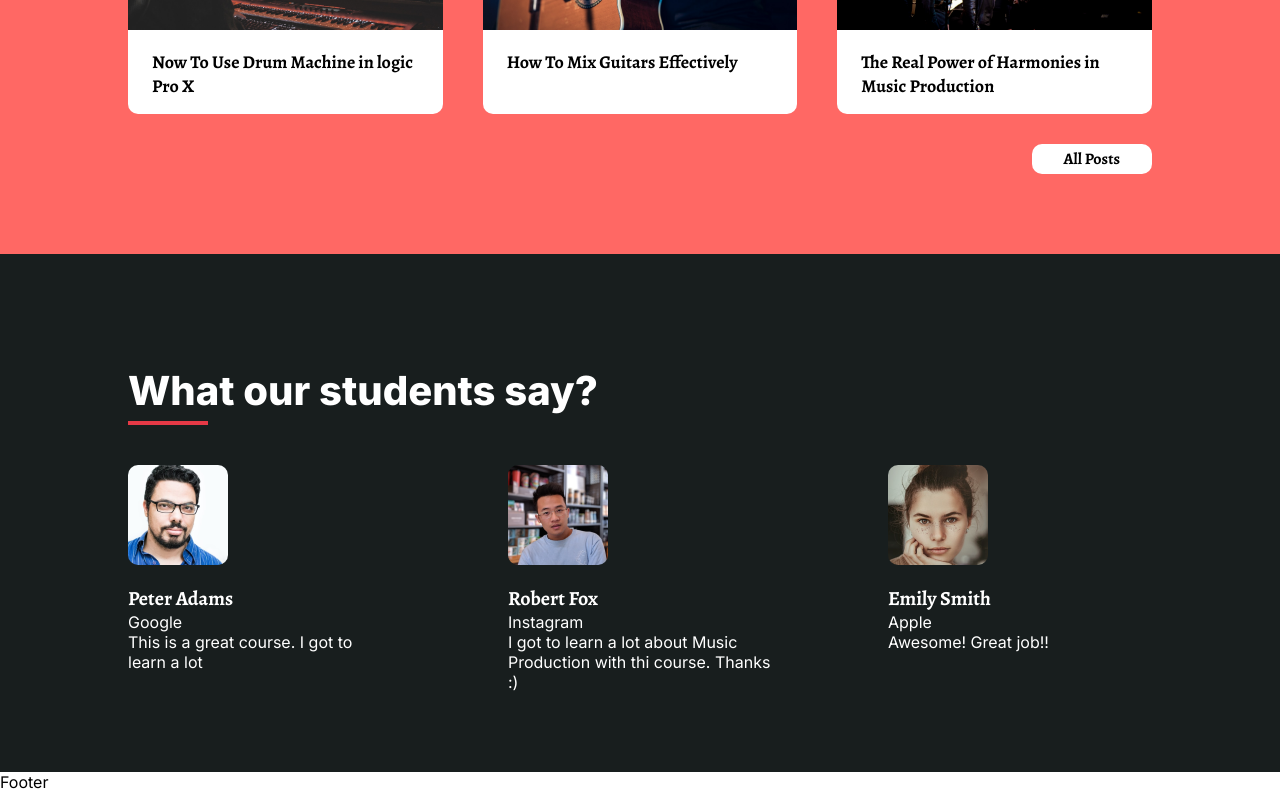
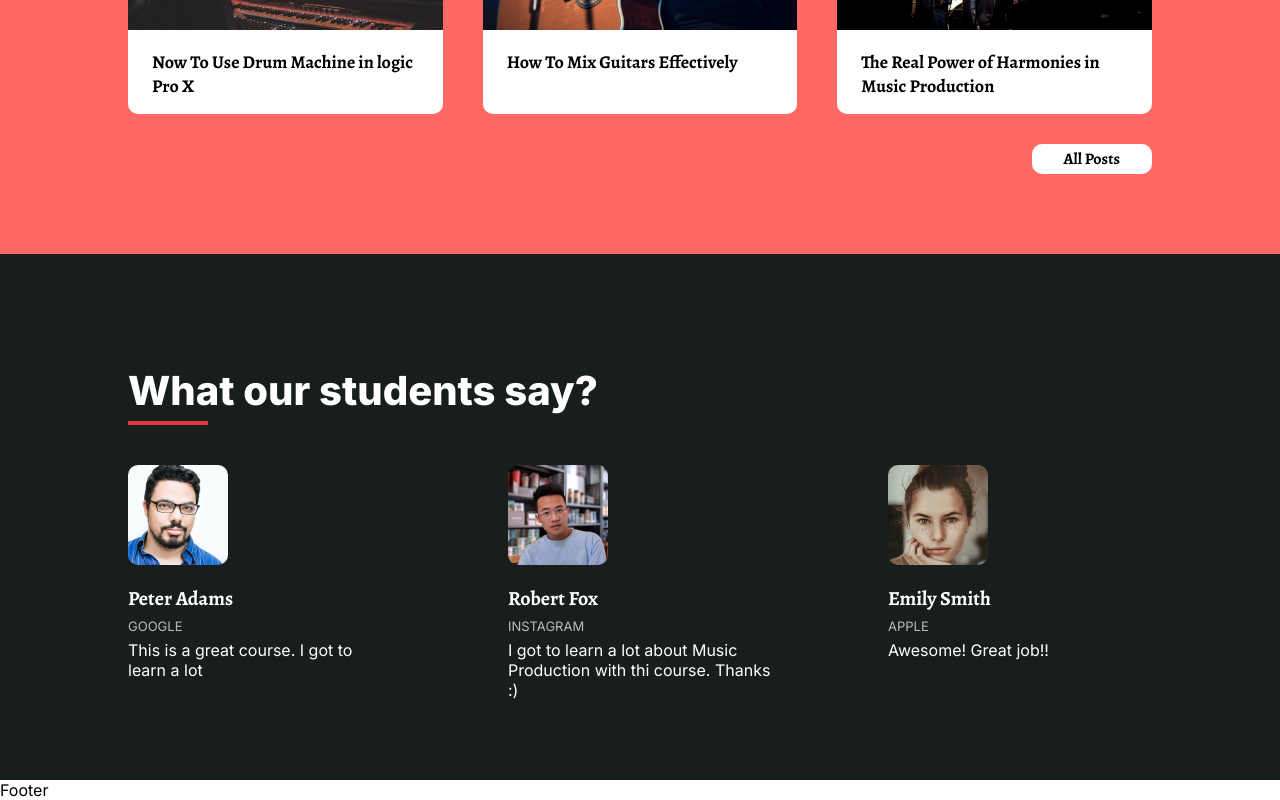
Before and after one commit to Nebenmor/sound-dzign, a React (Vite) app: page / in a window 1280 px wide. Shown: the part 2082-2882 px from the top of the page. Built offline with nearby package versions, Linux system fonts and the light colour scheme.

Commit message:
implement Testimonial styling

```diff
--- a/src/components/Testimonials/Testimonials.css
+++ b/src/components/Testimonials/Testimonials.css
@@ -19,3 +19,10 @@
   font-size: 20px;
   margin-top: 16px;
 }
+
+#testimonials .testimonial .company-name {
+  font-size: 13px;
+  text-transform: uppercase;
+  padding: 6px 0;
+  opacity: 0.7;
+}
```
